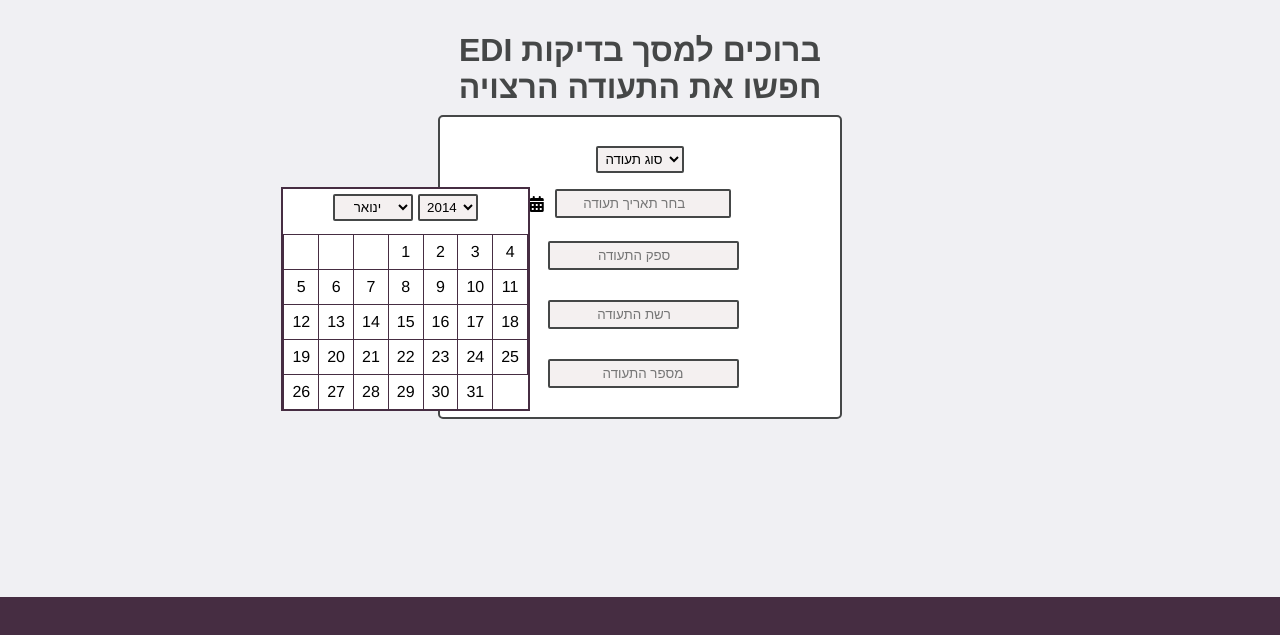
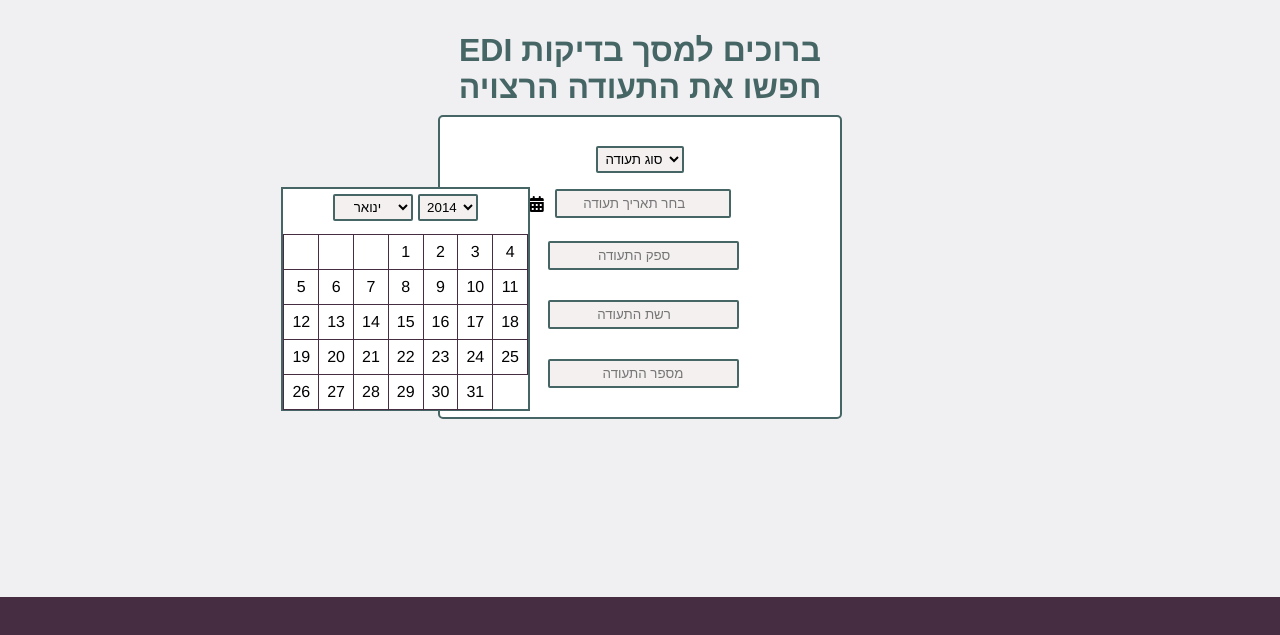
Before and after one commit to YizhakEliezer/EDI9, a website: page index.html in a window 1280 px wide. Both pictures are taken after a click on the icon 536 px from the left and 366 px from the top of the page. Shown: the part 163-798 px from the top of the page. Drawn offline with Linux system fonts and the light colour scheme.

Commit message:
Update home.css

```diff
--- a/css/home.css
+++ b/css/home.css
@@ -1,6 +1,6 @@
 
 #firsTestScreen {
-  border: 2px solid #454747;
+  border: 2px solid #466565;
   background-color: white;
   border-radius: 5px;
   width: 400px;
@@ -93,7 +93,7 @@
   text-align: center;
   padding: 5px;
   border-radius: 2px;
-  border: 2px solid #454747;
+  border: 2px solid #466565;
   background-color: #f4f0f0;
 }
 
@@ -101,7 +101,7 @@
 #titleFirsTestScreen {
   position: absolute;
   bottom: 290px;
-  color: #454747;
+  color: #466565;
 
 }
 
@@ -109,7 +109,7 @@
   text-align: center;
   padding: 3px;
   border-radius: 2px;
-  border: 2px solid #454747;
+  border: 2px solid #466565;
   position: relative;
   bottom: -5px;
   background-color: #f4f0f0;
@@ -161,7 +161,7 @@
 }
 
 th,td {
-  border: 1px solid #dddddd;
+  border: 1px solid #466565;
   text-align: center;
   padding: 8px;
   border-color: #462d42;
@@ -183,7 +183,7 @@
   right: 310px;
   top: 70px;
   background-color: white;
-  border: 2px solid #462d42;
+  border: 2px solid #466565;
 }
 
 #selectedDateGroup {
```
